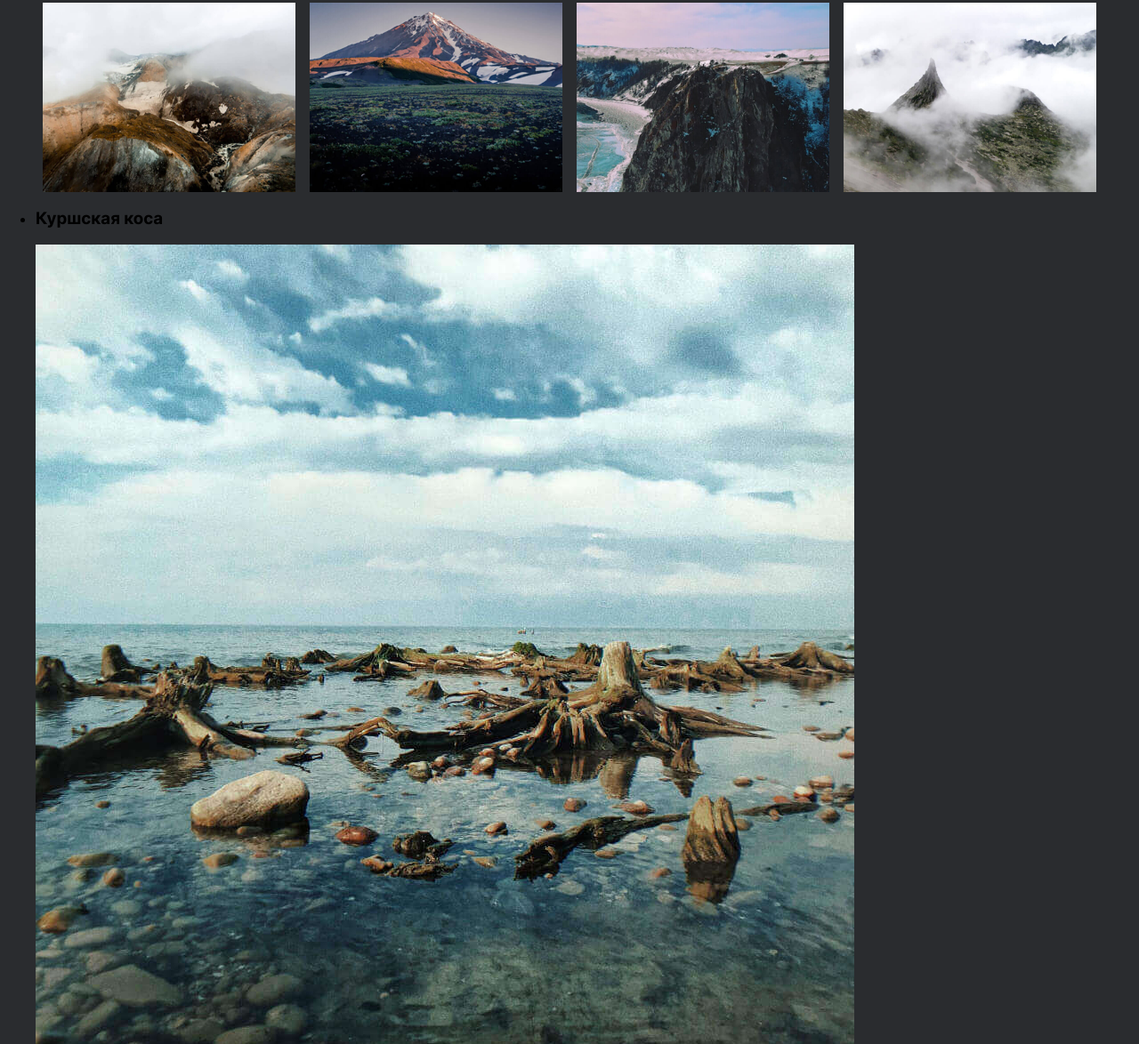
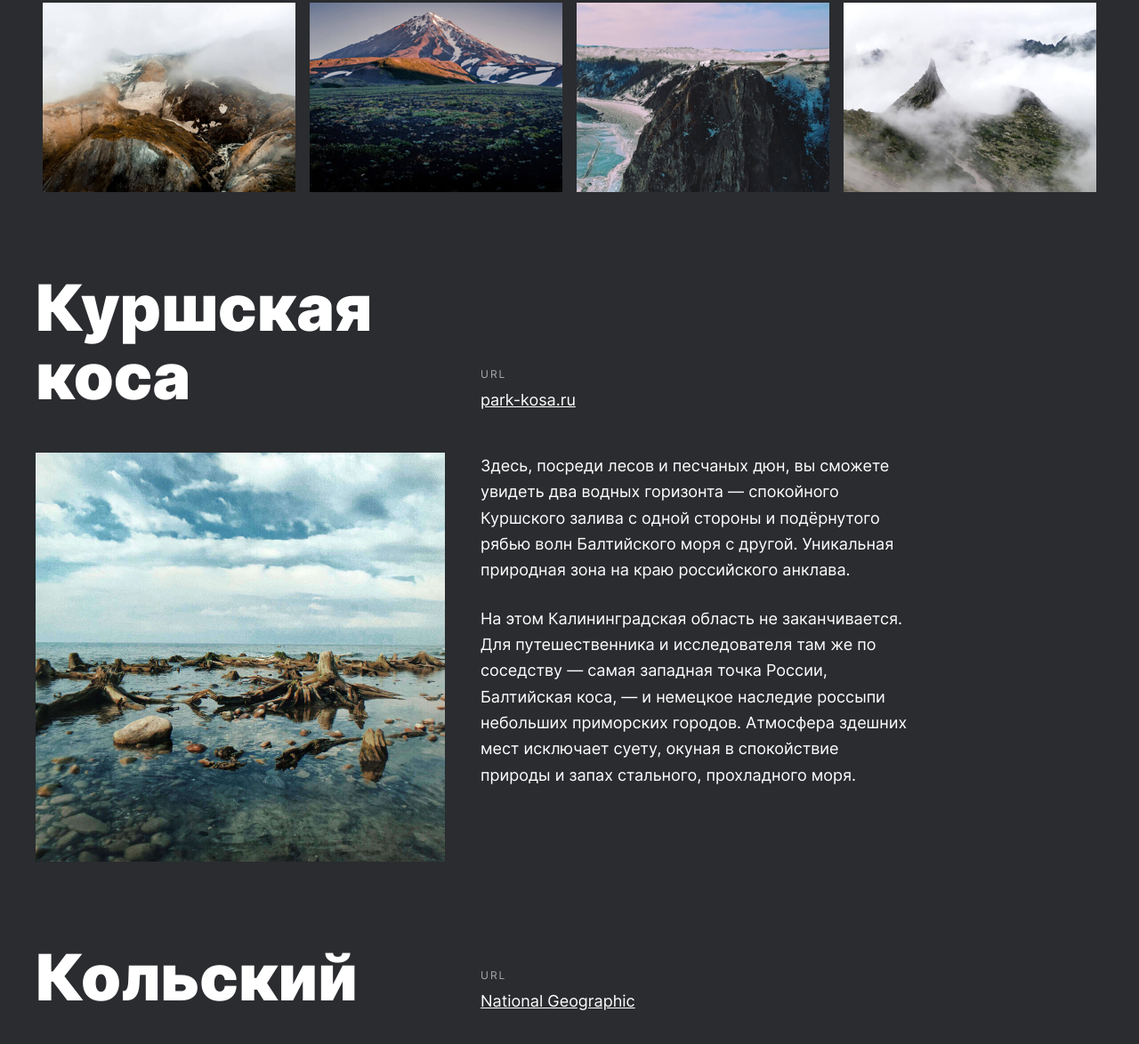
Before and after one commit to apagof/russian-travel_test, a plain HTML site: page index.html in a window 1280 px wide. Shown: the part 2209-3383 px from the top of the page at 89% size. Drawn offline with Linux system fonts and the light colour scheme.

Commit message:
places modified

```diff
--- /dev/null
+++ b/blocks/place/__image/place__image.css
@@ -0,0 +1,3 @@
+.place__image {
+    width: 460px;
+}
--- /dev/null
+++ b/blocks/place/__link/place__link.css
@@ -0,0 +1,11 @@
+.place__link {
+    margin: 0;
+    padding: 0;
+    max-width: 456px;
+    font-size: 18px;
+    font-weight: 400;
+    line-height: 1.22;
+    color: #fff;
+    text-decoration: underline;
+
+}
--- /dev/null
+++ b/blocks/place/__paragraph-container/place__paragraph-container.css
@@ -0,0 +1,12 @@
+.place__paragraph-container {
+    margin: 0;
+    padding: 0;
+    align-self: flex-start;
+  }
+
+  @media screen and (max-width: 767px) {
+    .place__paragraph-container {
+      max-width: 288px;
+      padding: 0 16px;
+    }
+  }
--- /dev/null
+++ b/blocks/place/__paragraph/place__paragraph.css
@@ -0,0 +1,13 @@
+.place__paragraph {
+    color: #fff;
+    margin: 0;
+    padding: 0;
+    font-size: 18px;
+    font-style: normal;
+    font-weight: 400;
+    line-height: 1.63;
+}
+
+.place__paragraph:nth-child(2) {
+    margin-top: 25px;
+  }
--- /dev/null
+++ b/blocks/place/__title/place__title.css
@@ -0,0 +1,9 @@
+.place__title {
+    color: #fff;
+    margin: 0;
+  padding: 0;
+  font-weight: 900;
+  font-size: 72px;
+  line-height: 1.06;
+
+}
--- /dev/null
+++ b/blocks/place/__url-heading/place__url-heading.css
@@ -0,0 +1,12 @@
+.place__url-heading {
+    color: #AAA;
+    max-width: 456px;
+    font-weight: 400;
+    font-size: 12px;
+    line-height: 1;
+    margin: 0;
+    padding: 0;
+    margin-bottom: 12px;
+    text-transform: uppercase;
+    letter-spacing: 2px;
+}
--- /dev/null
+++ b/blocks/place/__website/place__website.css
@@ -0,0 +1,5 @@
+.place__website {
+display: flex;
+flex-direction: column;
+justify-content: flex-end;
+}
--- /dev/null
+++ b/blocks/place/place.css
@@ -0,0 +1,13 @@
+.place {
+    margin: 0;
+  padding: 0;
+  display: grid;
+  grid-template-columns: minmax(440px, 460px) minmax(466px, 484px);
+  gap: 48px 40px;
+  margin-bottom: 80px;
+  margin-top: 92px;
+}
+
+.place:last-child {
+    margin: 0;
+  }
--- /dev/null
+++ b/blocks/places/__container/places__container.css
@@ -0,0 +1,3 @@
+.places__container {
+    margin-bottom: 92px;
+}
--- a/index.html
+++ b/index.html
@@ -56,11 +56,13 @@
     <section class="places">
         <ul class="places__container">
           <li class="place">
-                <h3 class="place__title">Куршская коса</h3>
-                <img class="place__image" src="./images/place-kosa.jpg" alt="Куршская коса">
+            <h2 class="place__title">Куршская коса</h2>
             <div class="place__website">
               <p class="place__url-heading">url</p>
               <a href="http://park-kosa.ru" target="_blank" class="place__link">park-kosa.ru</a>
+            </div>
+            <img class="place__image" src="./images/place-kosa.jpg" alt="Куршская коса">
+            <div class="place__paragraph-container">
             <p class="place__paragraph">Здесь, посреди лесов и песчаных дюн, вы сможете увидеть два водных горизонта — спокойного Куршского залива с одной стороны и подёрнутого рябью волн Балтийского моря с другой.
               Уникальная природная зона на краю российского анклава.</p>
               <p class="place__paragraph">На этом Калининградская область не заканчивается. Для путешественника и исследователя там же по соседству — самая западная точка России,
--- a/pages/index.css
+++ b/pages/index.css
@@ -17,3 +17,12 @@
 @import url(../blocks/intro/__list/intro__list.css);
 @import url(../blocks/photo-gird/photo-gird.css);
 @import url(../blocks/photo-gird/__item/photo-grid__item.css);
+@import url(../blocks/places/__container/places__container.css);
+@import url(../blocks/place/place.css);
+@import url(../blocks/place/__image/place__image.css);
+@import url(../blocks/place/__title/place__title.css);
+@import url(../blocks/place/__website/place__website.css);
+@import url(../blocks/place/__url-heading/place__url-heading.css);
+@import url(../blocks/place/__link/place__link.css);
+@import url(../blocks/place/__paragraph-container/place__paragraph-container.css);
+@import url(../blocks/place/__paragraph/place__paragraph.css);
```
Lines whose indentation alone changed are shown as unchanged.
